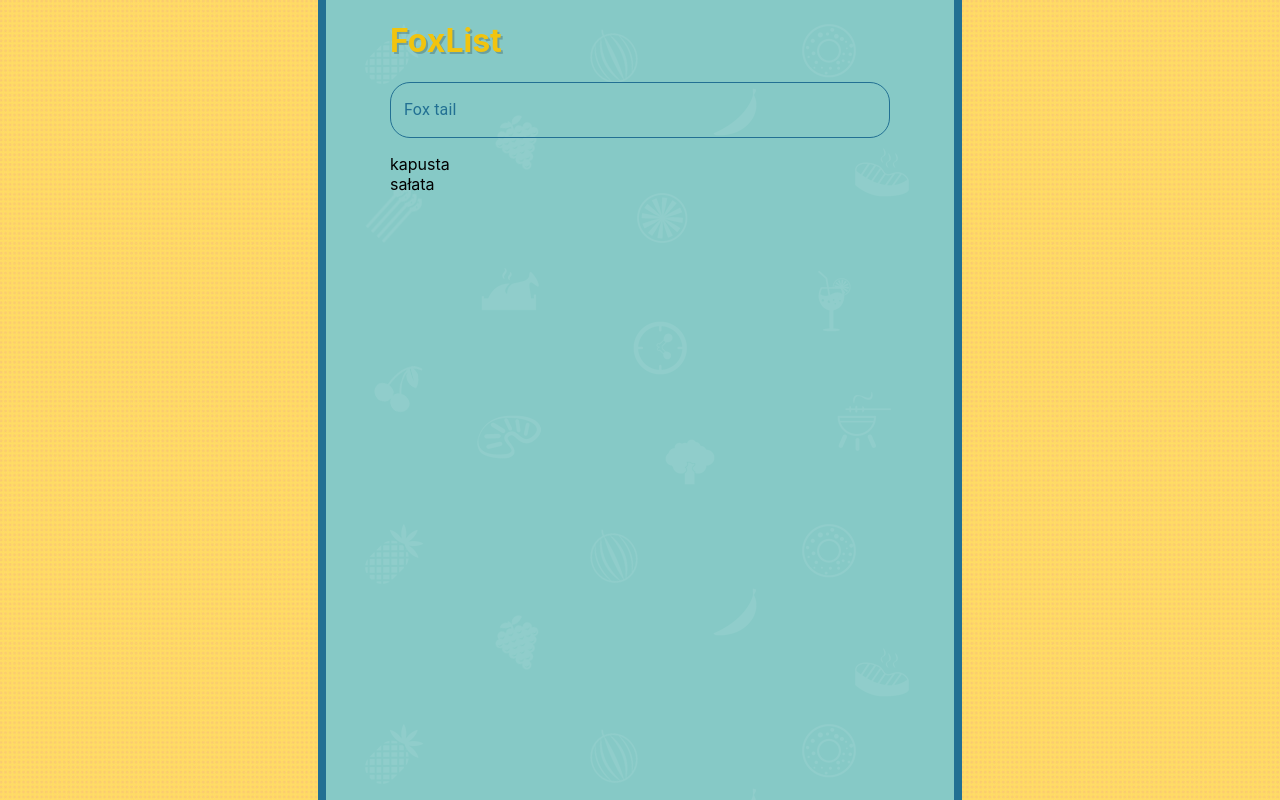
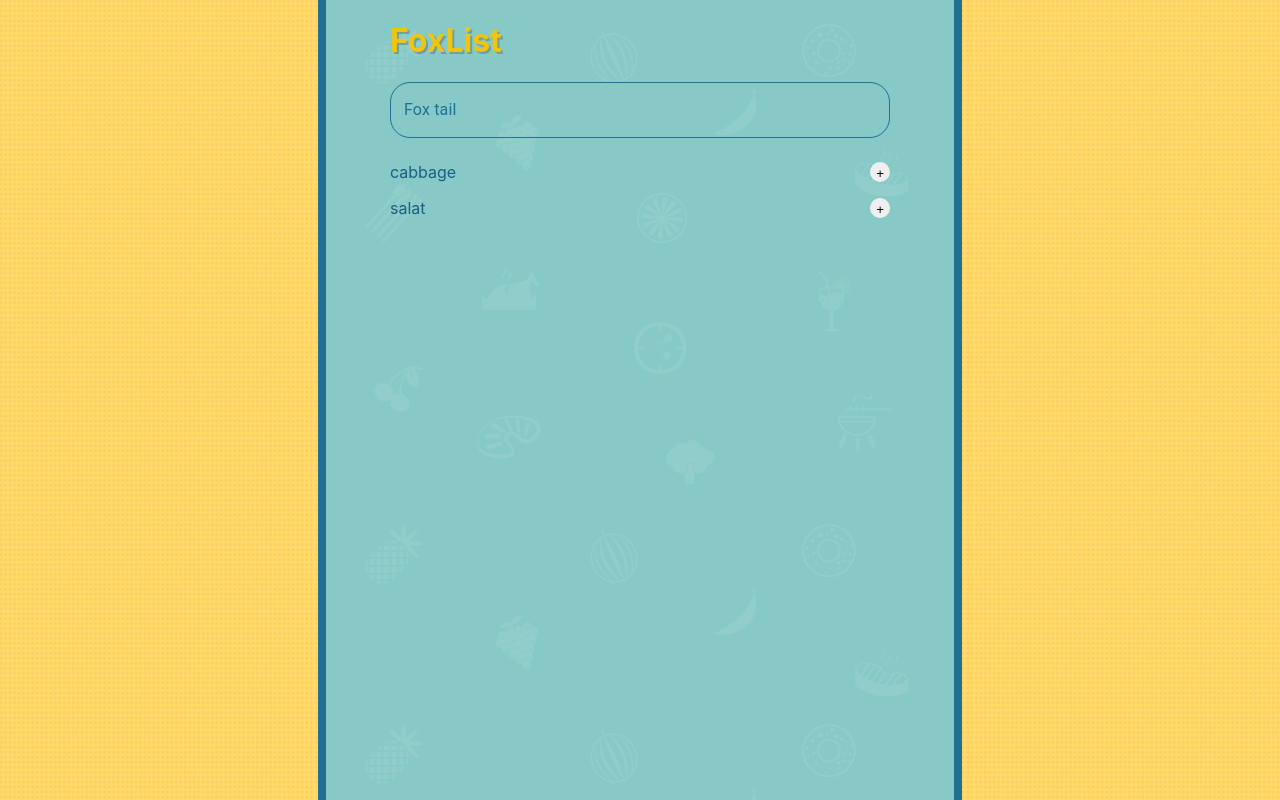
Before and after one commit to GKonar/FoxList, a React (Create React App) app: page / in a window 1280 px wide. Built offline with nearby package versions, Linux system fonts and the light colour scheme.

Commit message:
Started to style list item

```diff
--- /dev/null
+++ b/src/Components/ProductListItem.scss
@@ -0,0 +1,18 @@
+// submit button
+// .MuiButton-root {
+//   border-radius: 20px;
+//   color: #227093;
+//   font-weight: bold;
+//   font-size: 1rem;
+//   // box-shadow: 0px 0px 3px 1px #227093;
+
+//   &:hover {
+//     // box-shadow: 0px 0px 10px 1px #227093;
+//     background-color: transparent;
+//   }
+
+//   &:active {
+//     // box-shadow: 0px 0px 2px 1px #227093;
+//     background-color: transparent;
+//   }
+// }
--- a/src/Components/ProductsList.js
+++ b/src/Components/ProductsList.js
@@ -10,7 +10,7 @@ const useStyles = makeStyles({
 });
 
 // default products for testing purposes
-const ProductsList = ({ products = ["kapusta", "sałata"] }) => {
+const ProductsList = ({ products = ["cabbage", "salat"] }) => {
   const classes = useStyles();
 
   return (
--- a/src/Components/ProductsListItem.js
+++ b/src/Components/ProductsListItem.js
@@ -1,14 +1,34 @@
 import React from "react";
 import { makeStyles } from "@material-ui/core/styles";
 
+// import "./ProductListItem.scss";
+
 const useStyles = makeStyles({
-  ListItem: {},
+  ListItem: {
+    color: "#1c5f7e",
+    padding: ".5rem 0",
+    display: "flex",
+    justifyContent: "space-between",
+  },
+  AddButton: {
+    border: "none",
+    borderRadius: "50%",
+    display: "flex",
+    alignItems: "flex-end",
+  },
 });
 
 const ProductsListItem = ({ product }) => {
   const classes = useStyles();
 
-  return <li>{product}</li>;
+  return (
+    <li className={classes.ListItem}>
+      {product}
+      <button className={classes.AddButton} type="submit">
+        +
+      </button>
+    </li>
+  );
 };
 
 export default ProductsListItem;
--- a/src/Components/SearchInput.js
+++ b/src/Components/SearchInput.js
@@ -1,7 +1,7 @@
 import { useState } from "react";
 
 import TextField from "@material-ui/core/TextField";
-import { Button } from "@material-ui/core";
+// import { Button } from "@material-ui/core";
 import { StylesProvider } from "@material-ui/core/styles";
 
 import "./SearchInput.scss";
--- a/src/Components/SearchInput.scss
+++ b/src/Components/SearchInput.scss
@@ -32,23 +32,3 @@
     color: #227093;
   }
 }
-
-// submit button
-.MuiButton-root {
-  margin-left: .5rem;
-  border-radius: 20px;
-  color: #227093;
-  font-weight: bold;
-  font-size: 1rem;
-  box-shadow: 0px 0px 3px 1px #227093;
-
-  &:hover {
-    box-shadow: 0px 0px 10px 1px #227093;
-    background-color: transparent;
-  }
-
-  &:active {
-    box-shadow: 0px 0px 2px 1px #227093;
-    background-color: transparent;
-  }
-}
```
